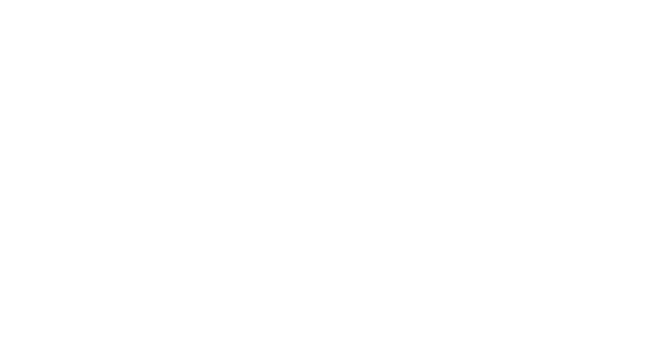
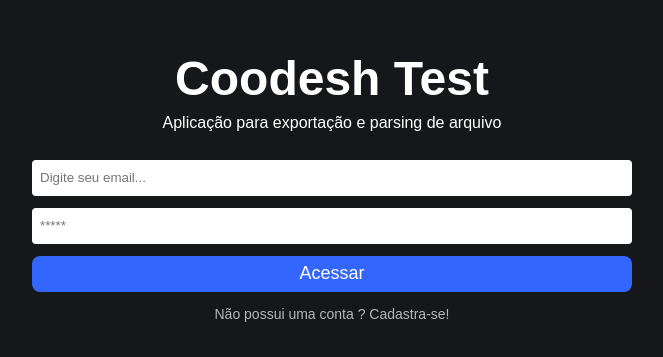
Before and after one commit to lucasalmeidacavalari/CoodeshTest, a React (Create React App) app in the folder Coodesh.React.Ui/: page / in a window 1280 px wide. Shown: the part 207-564 px from the top of the page, without its empty margins (308-971 px from the left). Built offline with nearby package versions, Linux system fonts and the light colour scheme.

Commit message:
creating_login_screen_and_organizing_front_project

```diff
--- a/Coodesh.React.Ui/package.json
+++ b/Coodesh.React.Ui/package.json
@@ -12,6 +12,7 @@
     "@types/react-dom": "^18.2.4",
     "react": "^18.2.0",
     "react-dom": "^18.2.0",
+    "react-router-dom": "^6.11.2",
     "react-scripts": "5.0.1",
     "sass": "^1.62.1",
     "typescript": "^4.9.5",
--- a/Coodesh.React.Ui/src/App.tsx
+++ /dev/null
@@ -1,11 +0,0 @@
-import './App.scss';
-
-function App() {
-  return (
-    <div className="App">
-
-    </div>
-  );
-}
-
-export default App;
--- /dev/null
+++ b/Coodesh.React.Ui/src/appsettings.json
@@ -0,0 +1,5 @@
+{
+    "ConfigSettings": {
+      "DEFAULT": "https://localhost:44319/api"
+    }
+  }
--- a/Coodesh.React.Ui/src/index.scss
+++ b/Coodesh.React.Ui/src/index.scss
@@ -0,0 +1,16 @@
+*{
+    margin: 0;
+    padding: 0;
+    box-sizing: border-box;
+}
+
+body{
+    background-color: #15171a;
+    color: #fff;
+    width: 100%;
+    font-family: sans-serif;
+}
+
+button{
+    cursor: pointer;
+}
--- a/Coodesh.React.Ui/src/index.tsx
+++ b/Coodesh.React.Ui/src/index.tsx
@@ -1,13 +1,17 @@
 import React from 'react';
 import ReactDOM from 'react-dom/client';
 import './index.scss';
-import App from './App';
+import RoutesApp from './routes';
+import { BrowserRouter } from 'react-router-dom';
+
 
 const root = ReactDOM.createRoot(
   document.getElementById('root') as HTMLElement
 );
 root.render(
   <React.StrictMode>
-    <App />
+    <BrowserRouter>
+      <RoutesApp />
+    </BrowserRouter>
   </React.StrictMode>
 );
--- /dev/null
+++ b/Coodesh.React.Ui/src/pages/Home/home.scss
@@ -0,0 +1,56 @@
+.container-home {
+    display: flex;
+    flex-direction: column;
+    align-items: center;
+    justify-content: center;
+    height: 100vh;
+    width: 100vw;
+}
+
+.container-home h1 {
+    font-size: 48px;
+    margin-bottom: 8px;
+}
+
+.container-home span {
+    margin-bottom: 28px;
+}
+
+.form-home {
+    display: flex;
+    flex-direction: column;
+    width: 90%;
+    max-width: 600px;
+}
+
+.form-home input {
+    border: 0;
+    margin-bottom: 12px;
+    height: 36px;
+    border-radius: 4px;
+    padding: 0 8px;
+}
+
+.form-home button {
+    height: 36px;
+    border: 0;
+    border-radius: 8px;
+    background-color: #3366ff;
+    color: #fff;
+    font-size: 18px;
+}
+
+.form-home textarea {
+    margin-bottom: 12px;
+    border: 0;
+    height: 90px;
+    resize: none;
+    border-radius: 4px;
+}
+
+.button-link {
+    color: #b4b8bb;
+    text-decoration: none;
+    margin: 14px 0;
+    font-size: 14px;
+}
--- /dev/null
+++ b/Coodesh.React.Ui/src/pages/Home/index.tsx
@@ -0,0 +1,35 @@
+import { useState } from 'react';
+import { Link } from 'react-router-dom';
+
+import './home.scss';
+
+export default function Home() {
+  const [email, setEmail] = useState('');
+  const [password, setPassword] = useState('');
+
+  function handleLogin(e: any) {
+    e.preventDefault();
+    if (email !== '' && password !== '') {
+      alert("Boa")
+    } else {
+      alert("Preencha os dados de acesso!");
+    }
+  }
+
+  return (
+    <div className="container-home" onSubmit={handleLogin}>
+      <h1>Coodesh Test</h1>
+      <span>Aplicação para exportação e parsing de arquivo</span>
+
+      <form className='form-home'>
+        <input type="email" placeholder='Digite seu email...' name="email" id="email" value={email} onChange={e => setEmail(e.target.value)} />
+        <input type="password" placeholder='*****' name="password" id="password" value={password} onChange={e => setPassword(e.target.value)} />
+        <button type="submit">Acessar</button>
+      </form>
+
+      <Link className='button-link' to={'/register'}>
+        Não possui uma conta ? Cadastra-se!
+      </Link>
+    </div>
+  );
+}
--- /dev/null
+++ b/Coodesh.React.Ui/src/pages/Register/index.tsx
@@ -0,0 +1,7 @@
+export default function Register() {
+    return (
+        <div>
+            <h1>Pagina Register</h1>
+        </div>
+    )
+}
--- /dev/null
+++ b/Coodesh.React.Ui/src/routes/index.tsx
@@ -0,0 +1,12 @@
+import { Routes, Route } from 'react-router-dom';
+import Home from '../pages/Home';
+import Register from '../pages/Register';
+
+export default function RoutesApp() {
+  return (
+    <Routes>
+      <Route path="/" element={<Home />} />
+      <Route path='/register' element={<Register />} />
+    </Routes>
+  );
+}
```
Also changed, not shown: Coodesh.React.Ui/src/components/Header/index.tsx (added, +9 -0 lines), Coodesh.React.Ui/src/components/Header/header.scss (added), 1 other file (tests, documents, lock files or other folders).
